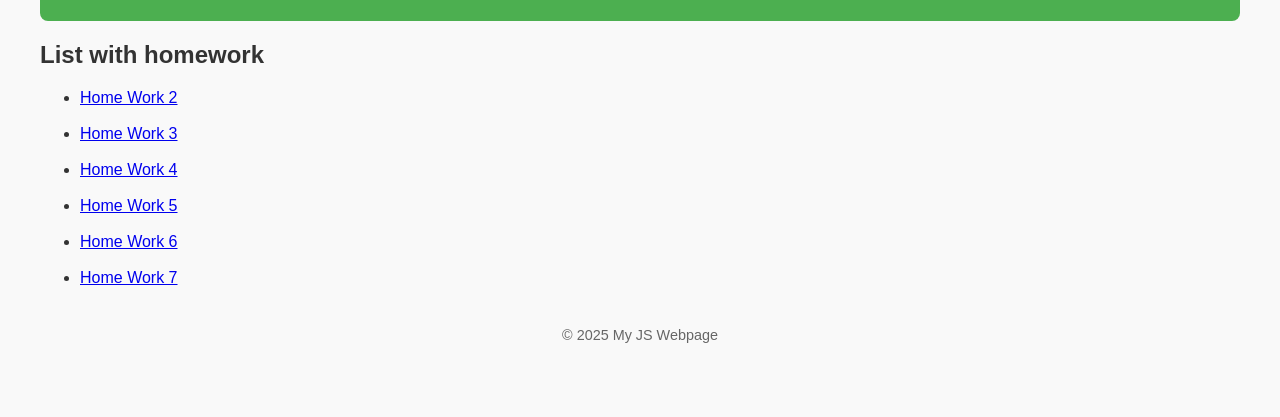
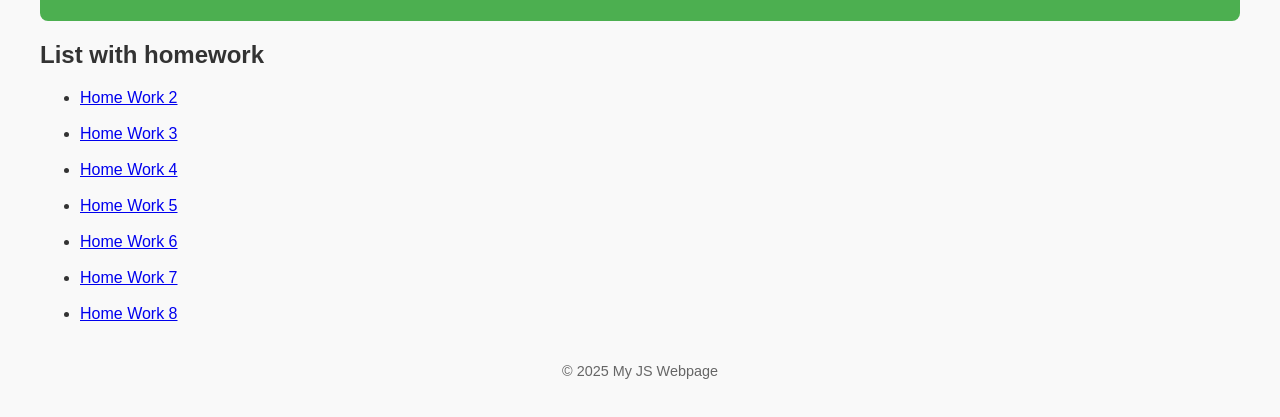
Before and after one commit to ivelinavramov/ivelinavramov.github.io, a plain HTML site: page index.html in a window 1280 px wide. Shown: the part 139-556 px from the top of the page. Drawn offline with Linux system fonts and the light colour scheme.

Commit message:
Update index.html

```diff
--- a/index.html
+++ b/index.html
@@ -49,6 +49,8 @@
          <li><a href="hw6.html">Home Work 6</a></li>
           <br/>
          <li><a href="hw7.html">Home Work 7</a></li>
+           <br/>
+         <li><a href="hw8.html">Home Work 8</a></li>
     </ul>
   </main>
 
```
